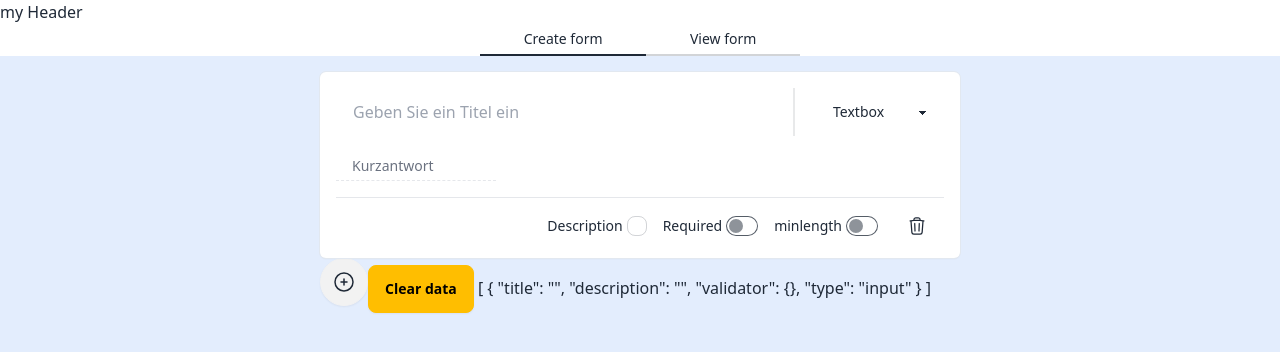
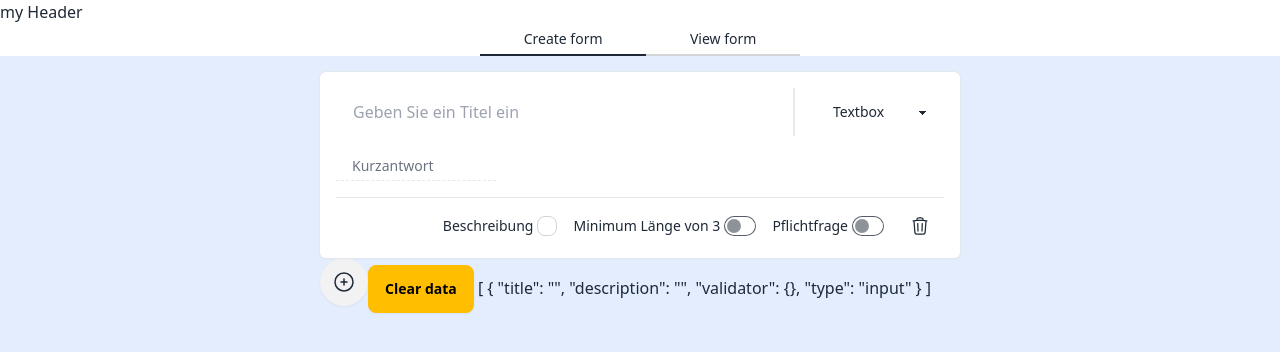
Before and after one commit to dgschel/EasySurvey, an Angular app: page /home in a window 1280 px wide. Both pictures are taken after a click on the button 344 px from the left and 96 px from the top of the page. Shown: the top 352 px of the page. Built offline with nearby package versions, Linux system fonts and the light colour scheme.

Commit message:
text translate to german

```diff
--- a/src/app/shared/feature/create-survey-group/create-survey-group.component.html
+++ b/src/app/shared/feature/create-survey-group/create-survey-group.component.html
@@ -13,26 +13,27 @@
     <div class="card-actions items-center justify-end border-t pt-1 -mb-2">
       <div class="form-control">
         <label class="label cursor-pointer">
-          <span class="label-text mr-1">Description</span>
+          <span class="label-text mr-1">Beschreibung</span>
           <input type="checkbox" class="checkbox checkbox-sm" [(ngModel)]="hasDescription">
         </label>
       </div>
       <div class="form-control">
         <label class="label cursor-pointer">
-          <span class="label-text mr-1">Required</span>
+          <span class="label-text mr-1">Minimum Länge von 3</span>
+          <input type="checkbox" class="toggle toggle-sm" #minlength
+            (change)="setValidatorFn('minLength', minlength.checked)" />
+        </label>
+      </div>
+      <div class="form-control">
+        <label class="label cursor-pointer">
+          <span class="label-text mr-1">Pflichtfrage</span>
           <input type="checkbox" class="toggle toggle-sm" #required
             (change)="setValidatorFn('required', required.checked)" />
         </label>
       </div>
-      <div class="form-control">
-        <label class="label cursor-pointer">
-          <span class="label-text mr-1">minlength</span>
-          <input type="checkbox" class="toggle toggle-sm" #minlength
-            (change)="setValidatorFn('minLength', minlength.checked)" />
-        </label>
-      </div>
-      <button type="button" class="btn btn-ghost" (click)="remove.emit()"><svg xmlns="http://www.w3.org/2000/svg"
-          fill="none" viewBox="0 0 24 24" stroke-width="1.5" stroke="currentColor" class="size-5">
+      <button type="button" class="btn btn-ghost btn-circle" (click)="remove.emit()"><svg
+          xmlns="http://www.w3.org/2000/svg" fill="none" viewBox="0 0 24 24" stroke-width="1.5" stroke="currentColor"
+          class="size-5">
           <path stroke-linecap="round" stroke-linejoin="round"
             d="m14.74 9-.346 9m-4.788 0L9.26 9m9.968-3.21c.342.052.682.107 1.022.166m-1.022-.165L18.16 19.673a2.25 2.25 0 0 1-2.244 2.077H8.084a2.25 2.25 0 0 1-2.244-2.077L4.772 5.79m14.456 0a48.108 48.108 0 0 0-3.478-.397m-12 .562c.34-.059.68-.114 1.022-.165m0 0a48.11 48.11 0 0 1 3.478-.397m7.5 0v-.916c0-1.18-.91-2.164-2.09-2.201a51.964 51.964 0 0 0-3.32 0c-1.18.037-2.09 1.022-2.09 2.201v.916m7.5 0a48.667 48.667 0 0 0-7.5 0" />
         </svg>
```
